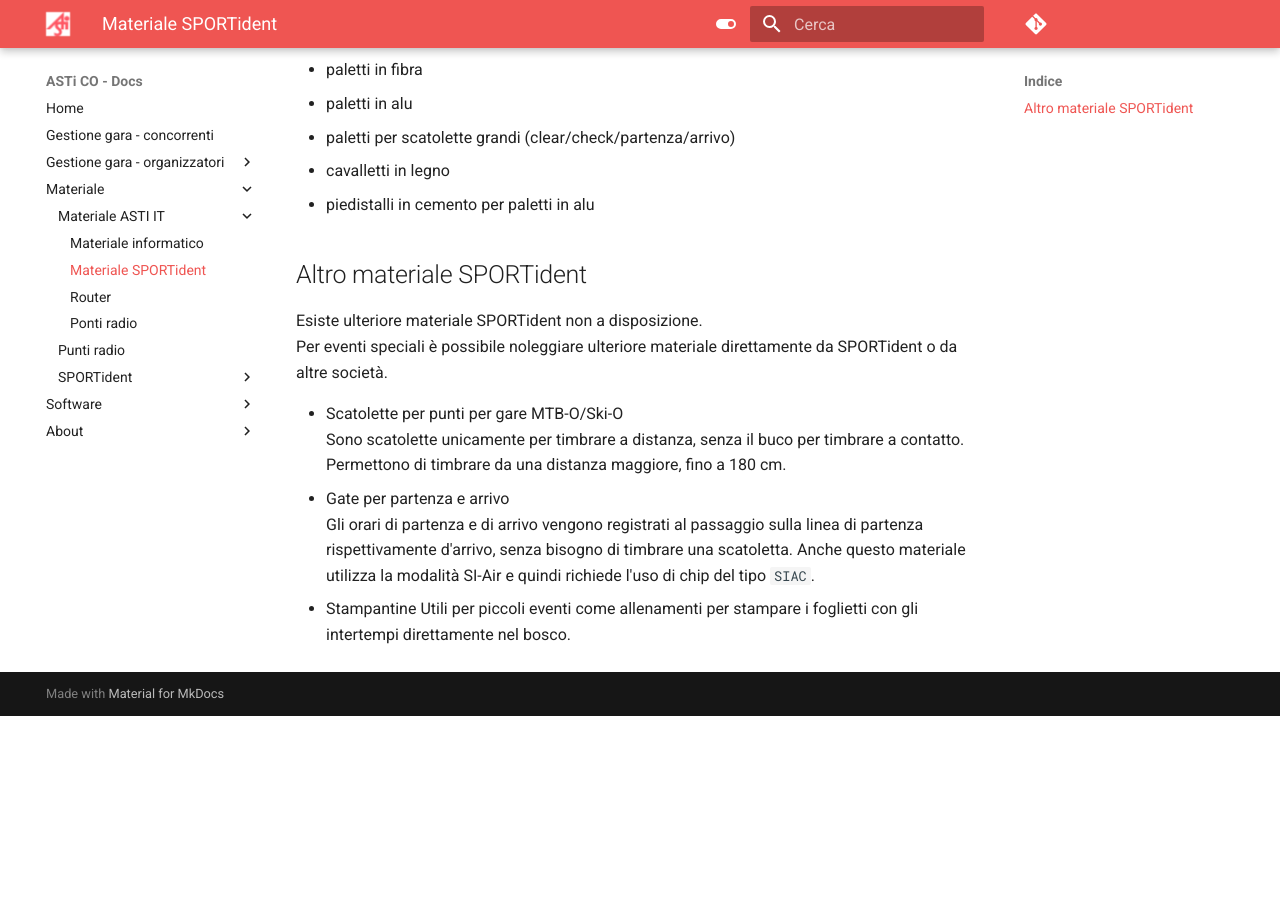
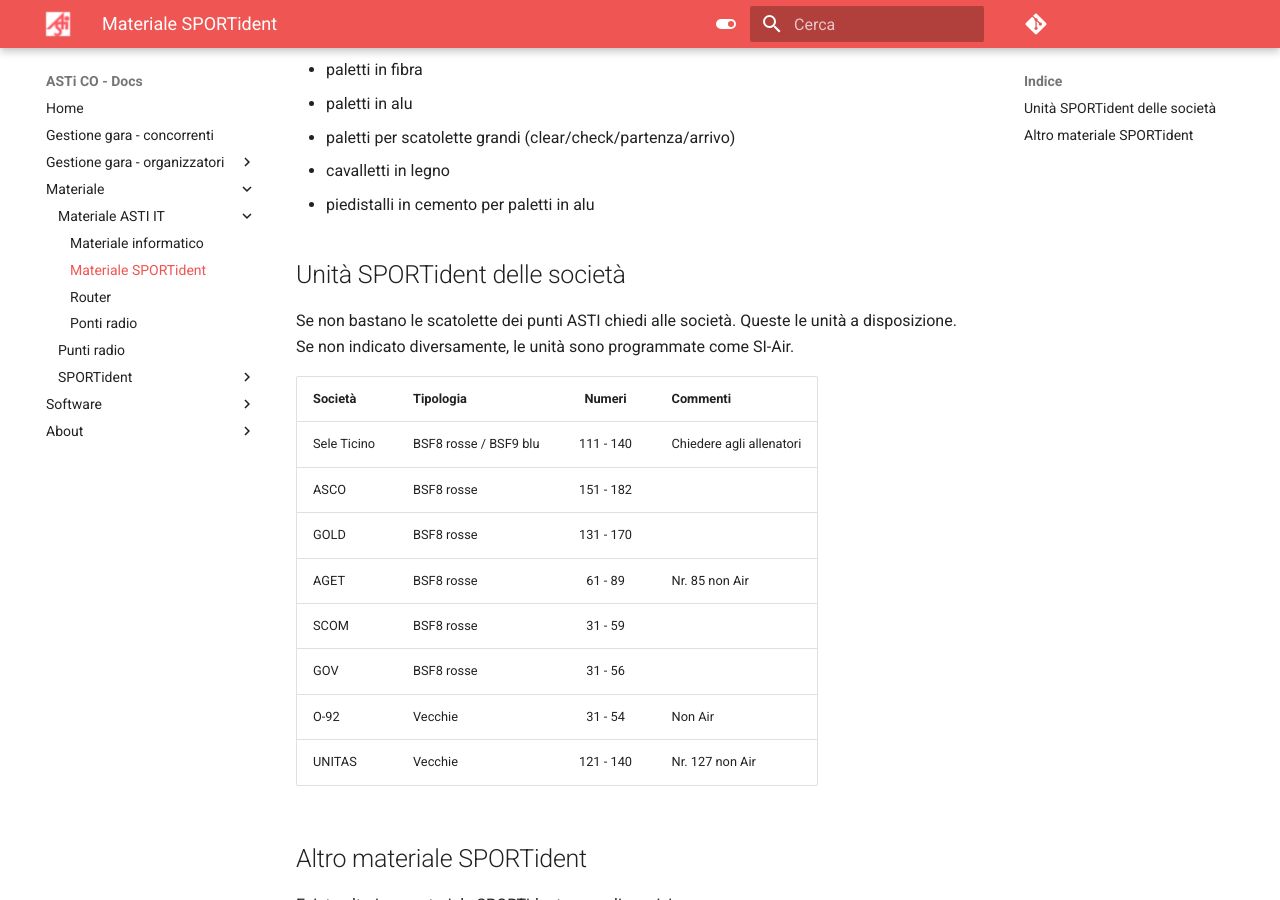
Before and after one commit to asti-co/doc, an MkDocs documentation site: the page built from docs/materiale/materiale_asti/materiale_sportident.md, in a window 1280 px wide and 900 px high, scrolled down 802 px. Built offline with MkDocs 1.6.1 and Material for MkDocs 9.7.7, drawn with Linux system fonts in a browser that asks for light colours; comment, search, counter and statistics services are not loaded; before the commit the page ends 1518 px from its top, so only the background shows below that; some of the changed text lies outside the part shown.

Commit message:
Aggiunto unità SI delle società

```diff
--- a/docs/materiale/materiale_asti/materiale_sportident.md
+++ b/docs/materiale/materiale_asti/materiale_sportident.md
@@ -4,7 +4,7 @@
 Vedi la [lista completa](https://asti-ticino.ch/co/doc/2025/lista_materiale_2025.pdf) e aggiornata [sul sito ASTI](https://asti-ticino.ch/co/index.php?folder=doc&main=doc).
 
 - 81 scatolette dei punti, numeri 31 - 110, con 2 scatolette `100`.
-Ulteriori 30 punti da richiedere alla Sele.
+Ulteriori unità da richiedere alla Sele o alle società. Vedi dettagli [in basso](#scatolette_club)
 - 2 scatolette dei punti SRR per punti radio (numero `221` e `222`)
 - 4 scatolette `CLEAR`
 - 4 scatolette `CHECK` di cui 1 marcata come `Start Check`
@@ -29,6 +29,22 @@
 - cavalletti in legno
 - piedistalli in cemento per paletti in alu
 
+## Unità SPORTident delle società {#scatolette_club}
+
+Se non bastano le scatolette dei punti ASTI chiedi alle società. Queste le unità a disposizione.
+Se non indicato diversamente, le unità sono programmate come SI-Air.
+
+| Società     | Tipologia             | Numeri    | Commenti                 |
+|-------------|-----------------------|:---------:|--------------------------|
+| Sele Ticino | BSF8 rosse / BSF9 blu | 111 - 140 | Chiedere agli allenatori |
+| ASCO        | BSF8 rosse            | 151 - 182 |                          |
+| GOLD        | BSF8 rosse            | 131 - 170 |                          |
+| AGET        | BSF8 rosse            | 61 - 89   | Nr. 85 non Air           |
+| SCOM        | BSF8 rosse            | 31 - 59   |                          |
+| GOV         | BSF8 rosse            | 31 - 56   |                          |
+| O-92        | Vecchie               | 31 - 54   | Non Air                  |
+| UNITAS      | Vecchie               | 121 - 140 | Nr. 127 non Air          |
+
 ## Altro materiale SPORTident
 
 Esiste ulteriore materiale SPORTident non a disposizione.
```
